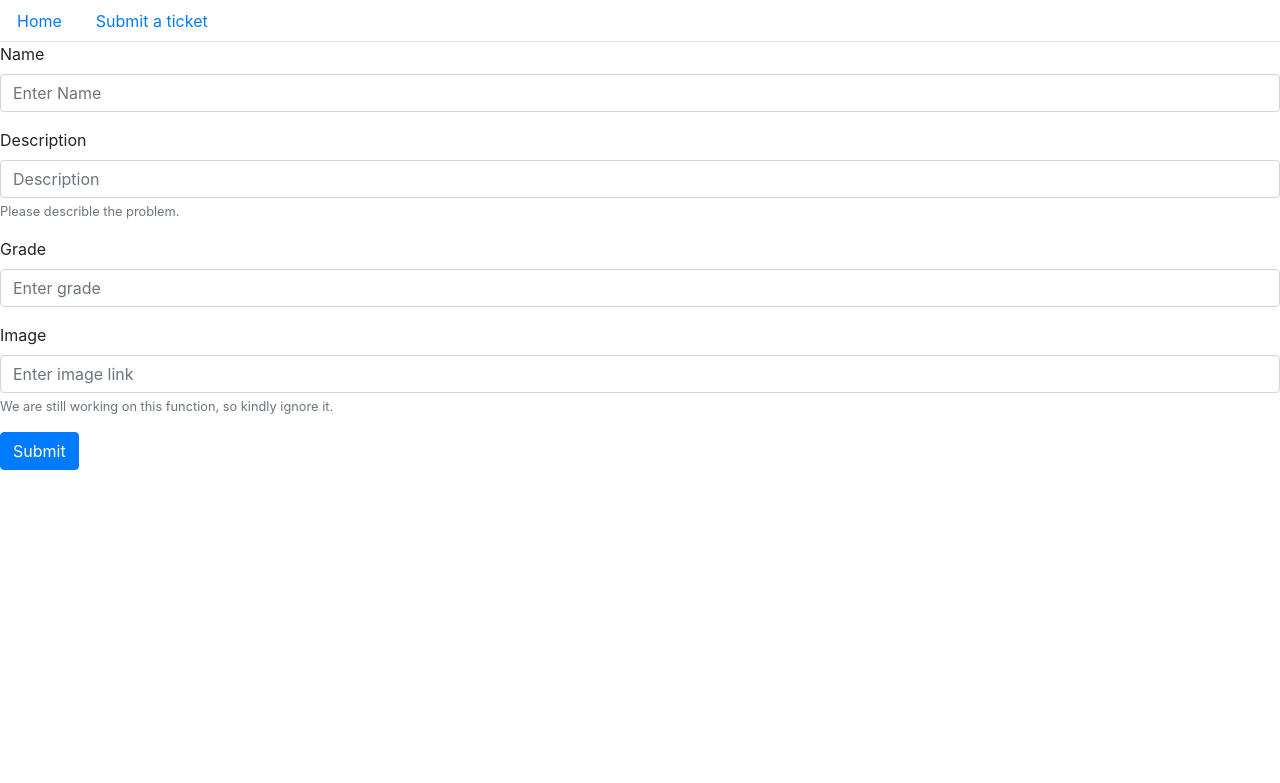
After one commit to muzicgood/arawanghelpdesk, a PHP site: page /create.php in a window 1280 px wide. The commit adds this page. Shown: the top 783 px of the page. Run offline with PHP 8.4, Linux system fonts and the light colour scheme.

Commit message:
Update in apis

```diff
--- /dev/null
+++ b/api/get_ithelp/ithelpcontrol.php
@@ -0,0 +1,34 @@
+<?php
+
+
+
+function insert_data($name, $desc, $grade, $image){
+    global $pdo;
+
+    $sql = "INSERT INTO ittable (`name`, `desc`, `grade`, `Image`) VALUES (:name,:desc, :grade, :image)";
+    echo $sql;
+    $stmt = $pdo->prepare($sql);
+    $stmt->execute(['name' => $name, 'desc' => $desc, 'grade'=> $grade, 'image' => $image]);
+    var_dump($sql);
+    header('Location: http://localhost');
+
+}
+
+function view_itdata(){
+    $sql = "select * from ittable";
+
+    return get_data($sql);
+}
+
+function edit_data(){
+
+}
+
+function delete_data(){
+
+}
+
+
+
+
+?>
--- /dev/null
+++ b/create.php
@@ -0,0 +1,54 @@
+<?php
+include 'api/base.php';
+include_once 'api/get_ithelp/ithelpcontrol.php';
+
+?>
+<!DOCTYPE html>
+<html lang="en">
+<head>
+    <meta charset="UTF-8">
+    <meta http-equiv="X-UA-Compatible" content="IE=edge">
+    <meta name="viewport" content="width=device-width, initial-scale=1.0">
+    <title>Document</title>
+</head>
+<body>
+    <?php include'nav.html';?>
+    <form method="Post">
+        <div class="form-group">
+            <label for="Name">Name</label>
+            <input type="text" class="form-control" id="name" aria-describedby="name" placeholder="Enter Name" name="name">
+
+        </div>
+        <div class="form-group">
+            <label for="Desc">Description</label>
+            <input type="text" class="form-control" id="desc" placeholder="Description" name="desc">
+            <small id="emailHelp" class="form-text text-muted">Please describle the problem.</small>
+        </div>
+        <div class="form-group">
+            <label for="Name">Grade</label>
+            <input type="text" class="form-control" id="grade" aria-describedby="grade" placeholder="Enter grade" name="grade">
+
+        </div>
+        <div class="form-group">
+            <label for="Image">Image</label>
+            <input type="text" class="form-control" id="image" placeholder="Enter image link" name="image">
+            <small id="emailHelp" class="form-text text-muted">We are still working on this function, so kindly ignore it.</small>
+
+        </div>
+
+    <button type="submit" class="btn btn-primary" name="create">Submit</button>
+</form>
+
+</body>
+</html>
+
+<?php
+    if(isset($_POST['create'])){
+        $name =$_POST['name'];
+    $desc=$_POST['desc'];
+    $grade= $_POST['grade'];
+    $image=$_POST['image'];
+    insert_data($name,$desc,$grade,$image);
+    }
+
+?>
--- a/nav.html
+++ b/nav.html
@@ -1,6 +1,6 @@
 
 
     <ul class="nav nav-tabs">
-        <li class="nav-item"><a class="nav-link active" href="">Home</a></li>
-        <li class="nav-item" ><a class="nav-link" href="">Reload</a></li>
+        <li class="nav-item"><a class="nav-link" href="http://localhost">Home</a></li>
+        <li class="nav-item" ><a class="nav-link" href="http://localhost/arawanghelpdesk/create.php">Submit a ticket</a></li>
     </ul>
```
Also changed, not shown: index.php (+30 -3 lines).
